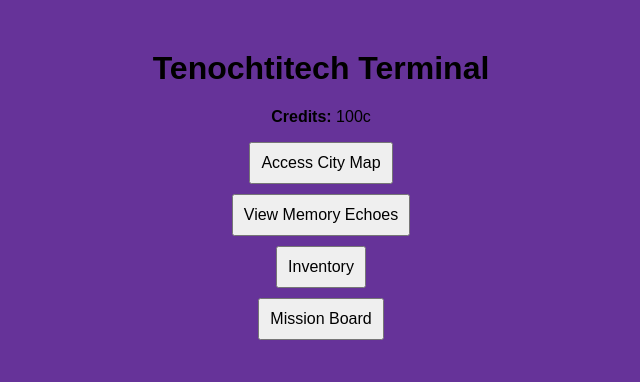
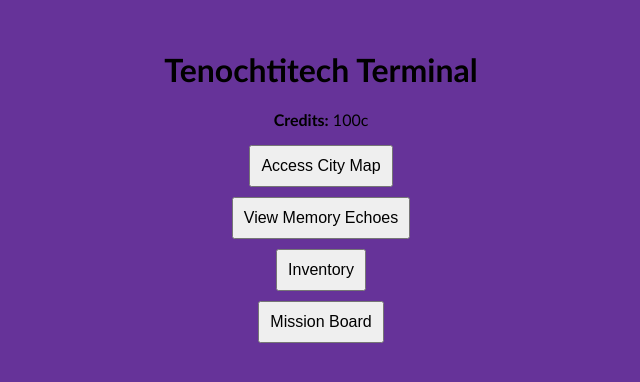
Before and after one commit to imightbemakingalittlesomething/SpanishCityGame, a plain HTML site: page index.html in a window 1280 px wide. Shown: the whole page, without its empty margins (319-959 px from the left). Drawn offline with Linux system fonts and the light colour scheme.

Commit message:
Update index.html

```diff
--- a/index.html
+++ b/index.html
@@ -1,11 +1,11 @@
-<!DOCTYPE html>
+ <!DOCTYPE html>
 <html lang="en">
 <head>
     <meta charset="UTF-8">
     <meta name="viewport" content="width=device-width, initial-scale=1.0">
     <title>Neopets Placeholder Game</title>
     <style>
-         body { background-color: #663399;  font-color: #550A35; font-family: Arial, sans-serif; text-align: center; margin-top: 50px; }
+         body { background-color: #663399;  font-family: Optima; text-align: center; margin-top: 50px; }
         button { display: block; margin: 10px auto; padding: 10px; font-size: 16px; }
 
 
```
